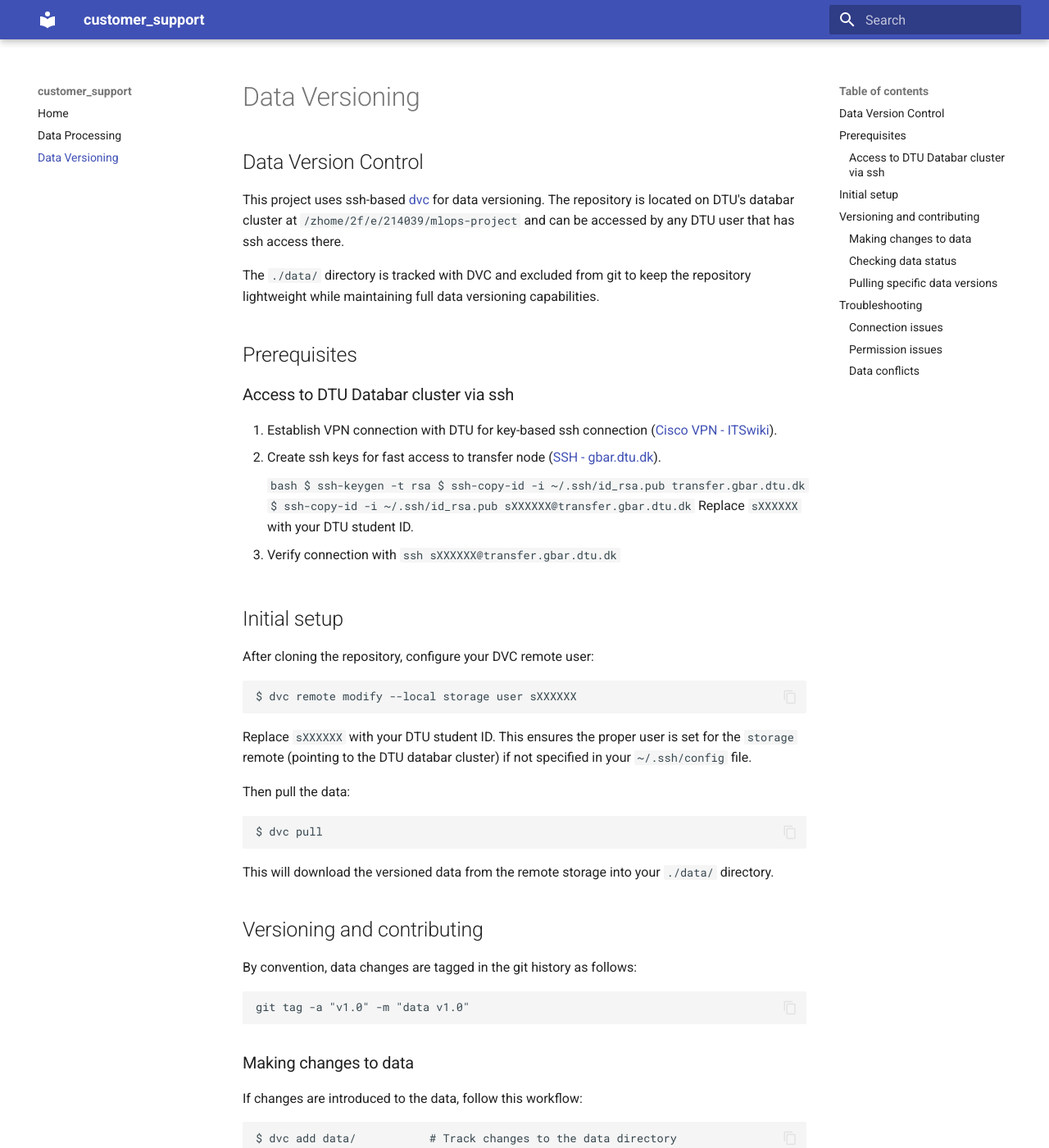
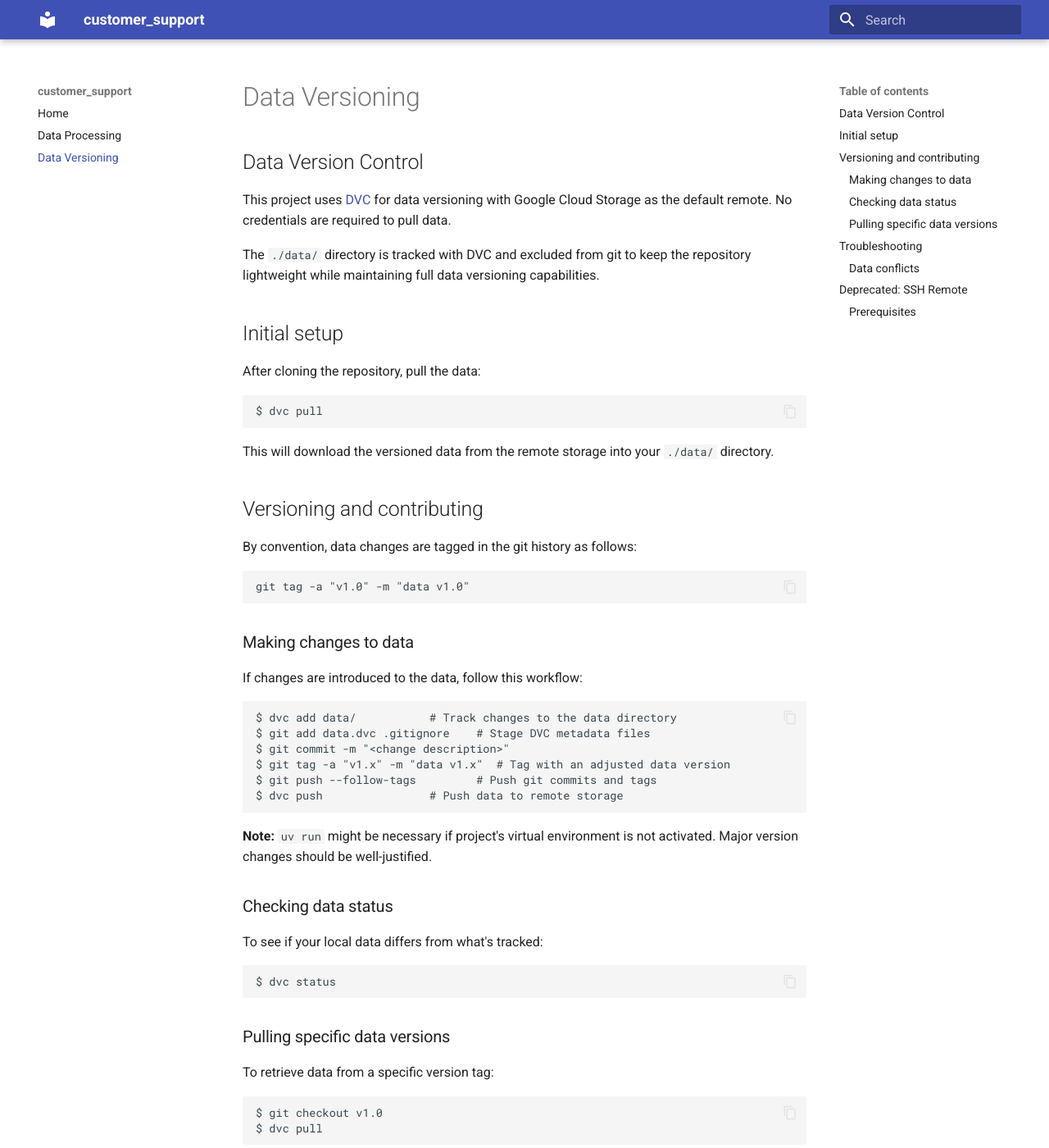
Before and after one commit to DTU-MLOps-Group-41/mlops-project, an MkDocs documentation site: the page built from docs/source/dvc.md, in a window 1280 px wide and 1400 px high. Shown: the whole window at 82% size. Built offline with MkDocs 1.6.1 and Material for MkDocs 9.7.7, drawn with Linux system fonts in a browser that asks for light colours; some of the changed text lies outside the part shown.

Commit message:
Update docs

````diff
--- a/docs/source/dvc.md
+++ b/docs/source/dvc.md
@@ -1,36 +1,12 @@
 ## Data Version Control
 
-This project uses ssh-based [dvc](https://dvc.org/) for data versioning. The repository is located on DTU's databar cluster at `/zhome/2f/e/214039/mlops-project` and can be accessed by any DTU user that has ssh access there.
+This project uses [DVC](https://dvc.org/) for data versioning with Google Cloud Storage as the default remote. No credentials are required to pull data.
 
 The `./data/` directory is tracked with DVC and excluded from git to keep the repository lightweight while maintaining full data versioning capabilities.
 
-## Prerequisites
-
-### Access to DTU Databar cluster via ssh
-
-1. Establish VPN connection with DTU for key-based ssh connection ([Cisco VPN - ITSwiki](https://itswiki.compute.dtu.dk/index.php/Cisco_VPN)).
-2. Create ssh keys for fast access to transfer node ([SSH - gbar.dtu.dk](https://www.gbar.dtu.dk/index.php/faq/53-ssh)).
-
-    ```bash
-    $ ssh-keygen -t rsa
-    $ ssh-copy-id -i ~/.ssh/id_rsa.pub transfer.gbar.dtu.dk
-    $ ssh-copy-id -i ~/.ssh/id_rsa.pub sXXXXXX@transfer.gbar.dtu.dk
-    ```
-    Replace `sXXXXXX` with your DTU student ID.
-
-3. Verify connection with `ssh sXXXXXX@transfer.gbar.dtu.dk`
-
 ## Initial setup
 
-After cloning the repository, configure your DVC remote user:
-
-```bash
-$ dvc remote modify --local storage user sXXXXXX
-```
-
-Replace `sXXXXXX` with your DTU student ID. This ensures the proper user is set for the `storage` remote (pointing to the DTU databar cluster) if not specified in your `~/.ssh/config` file.
-
-Then pull the data:
+After cloning the repository, pull the data:
 
 ```bash
 $ dvc pull
@@ -80,18 +56,6 @@ $ dvc pull
 
 ## Troubleshooting
 
-### Connection issues
-
-If `dvc pull` or `dvc push` fails with connection errors:
-
-1. Verify your VPN connection to DTU is active
-2. Test SSH access: `ssh sXXXXXX@transfer.gbar.dtu.dk`
-3. Ensure your user is configured: `dvc remote modify --local storage user sXXXXXX`
-
-### Permission issues
-
-The remote storage at `/zhome/2f/e/214039/mlops-project` has group read/write permissions. If you encounter permission errors, ensure you're a member of `dtu` group.
-
 ### Data conflicts
 
 If `dvc pull` reports conflicts, your local changes may conflict with remote data:
@@ -101,3 +65,26 @@ $ dvc status              # Check what's different
 $ dvc checkout            # Discard local changes and match DVC-tracked version
 $ dvc pull                # Pull remote data
 ```
+
+## Deprecated: SSH Remote
+
+The legacy SSH-based remote (`storage`) pointing to DTU's databar cluster is still available but deprecated.
+
+### Prerequisites
+
+1. Establish VPN connection with DTU ([Cisco VPN - ITSwiki](https://itswiki.compute.dtu.dk/index.php/Cisco_VPN)).
+2. Create SSH keys for the transfer node ([SSH - gbar.dtu.dk](https://www.gbar.dtu.dk/index.php/faq/53-ssh)):
+
+    ```bash
+    $ ssh-keygen -t rsa
+    $ ssh-copy-id -i ~/.ssh/id_rsa.pub transfer.gbar.dtu.dk
+    $ ssh-copy-id -i ~/.ssh/id_rsa.pub sXXXXXX@transfer.gbar.dtu.dk
+    ```
+    Replace `sXXXXXX` with your DTU student ID.
+
+3. Configure DVC to use the SSH remote:
+
+    ```bash
+    $ dvc remote default storage
+    $ dvc remote modify --local storage user sXXXXXX
+    ```
````
